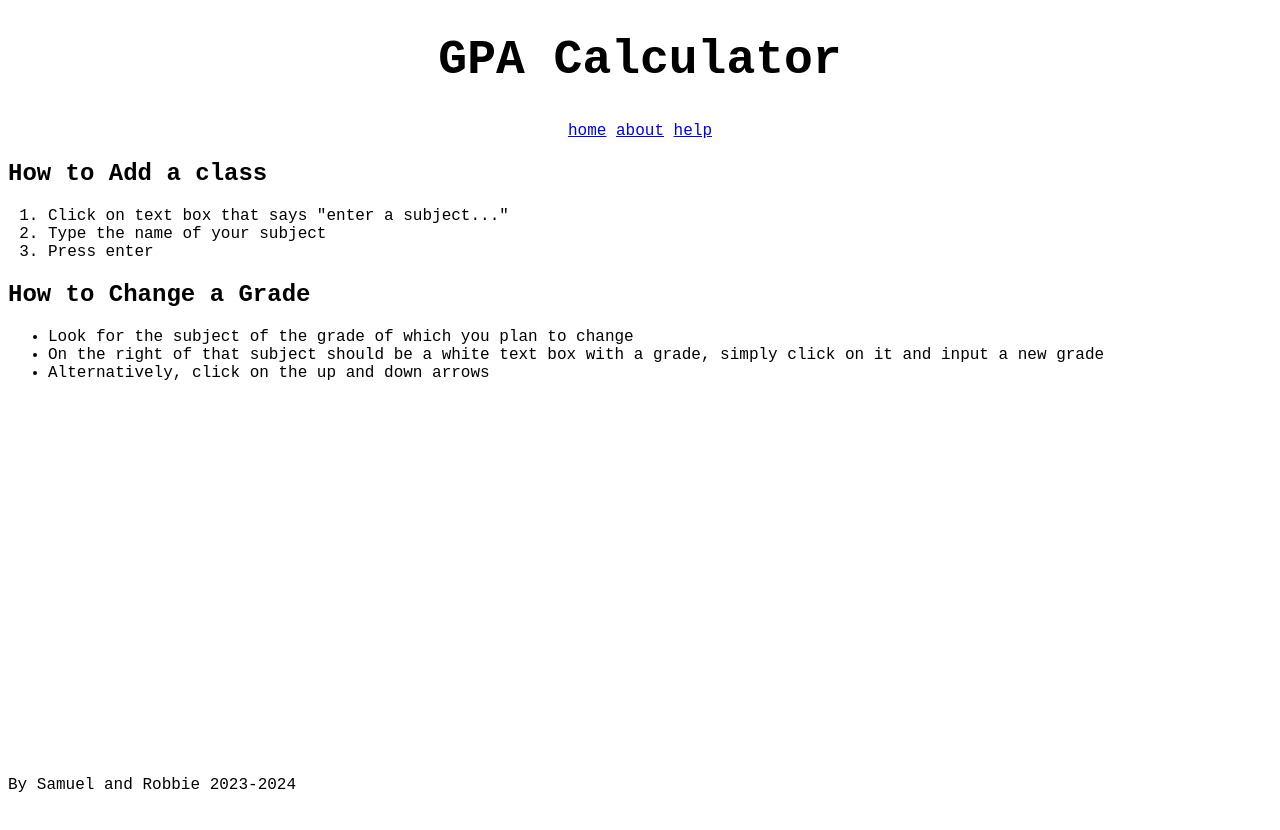
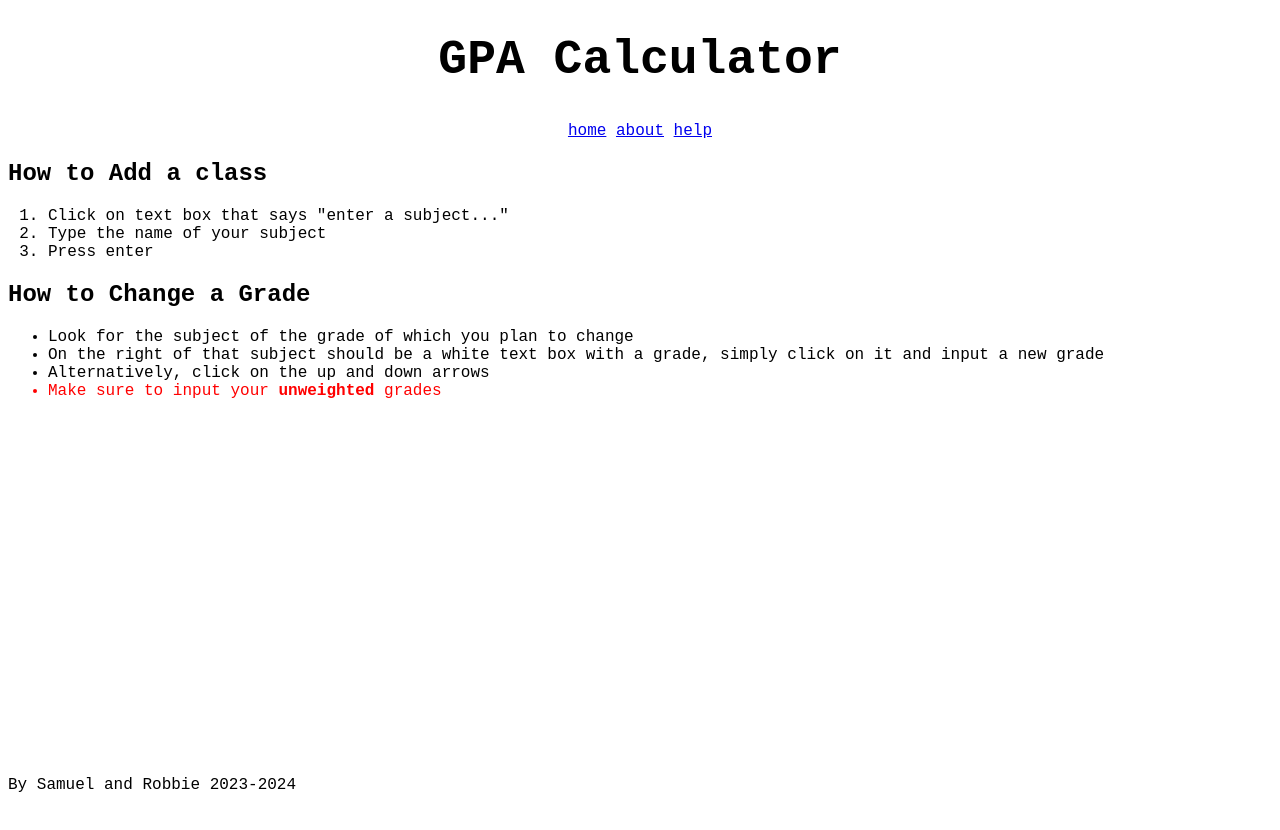
Before and after one commit to dosu0/gpa-calculator, a SvelteKit app: page /help in a window 1280 px wide. Shown: the top 830 px of the page. Built offline with nearby package versions, Linux system fonts and the light colour scheme.

Commit message:
Tell users to input unweighted grades
Co-authored-by: Burrows, Robert D <203363585@fcstu.org>

```diff
--- a/src/routes/help/+page.svelte
+++ b/src/routes/help/+page.svelte
@@ -14,4 +14,5 @@
         input a new grade
     </li>
     <li>Alternatively, click on the up and down arrows</li>
+    <li style="color: red;">Make sure to input your <b>unweighted</b> grades</li>
 </ul>
```
